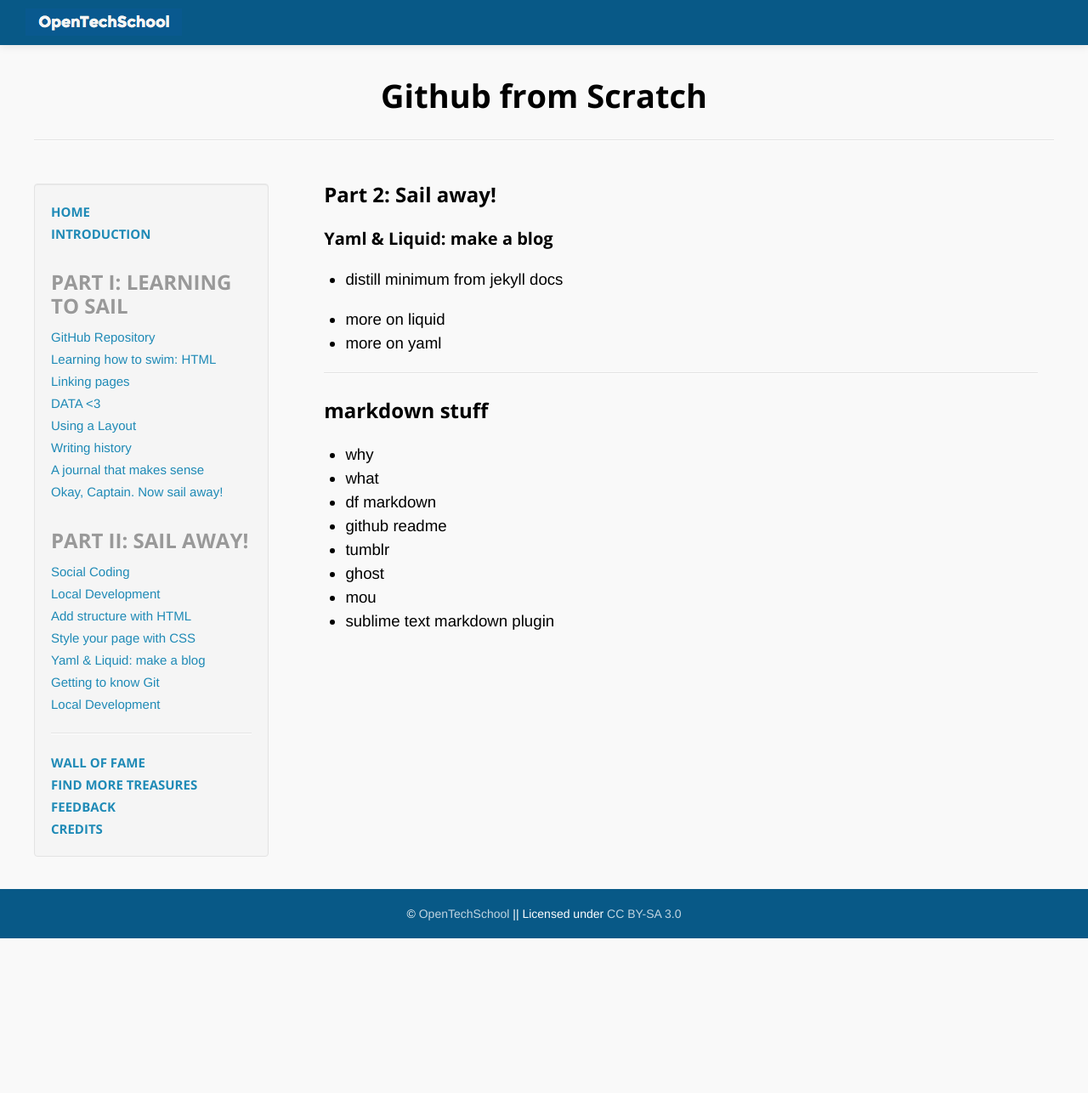
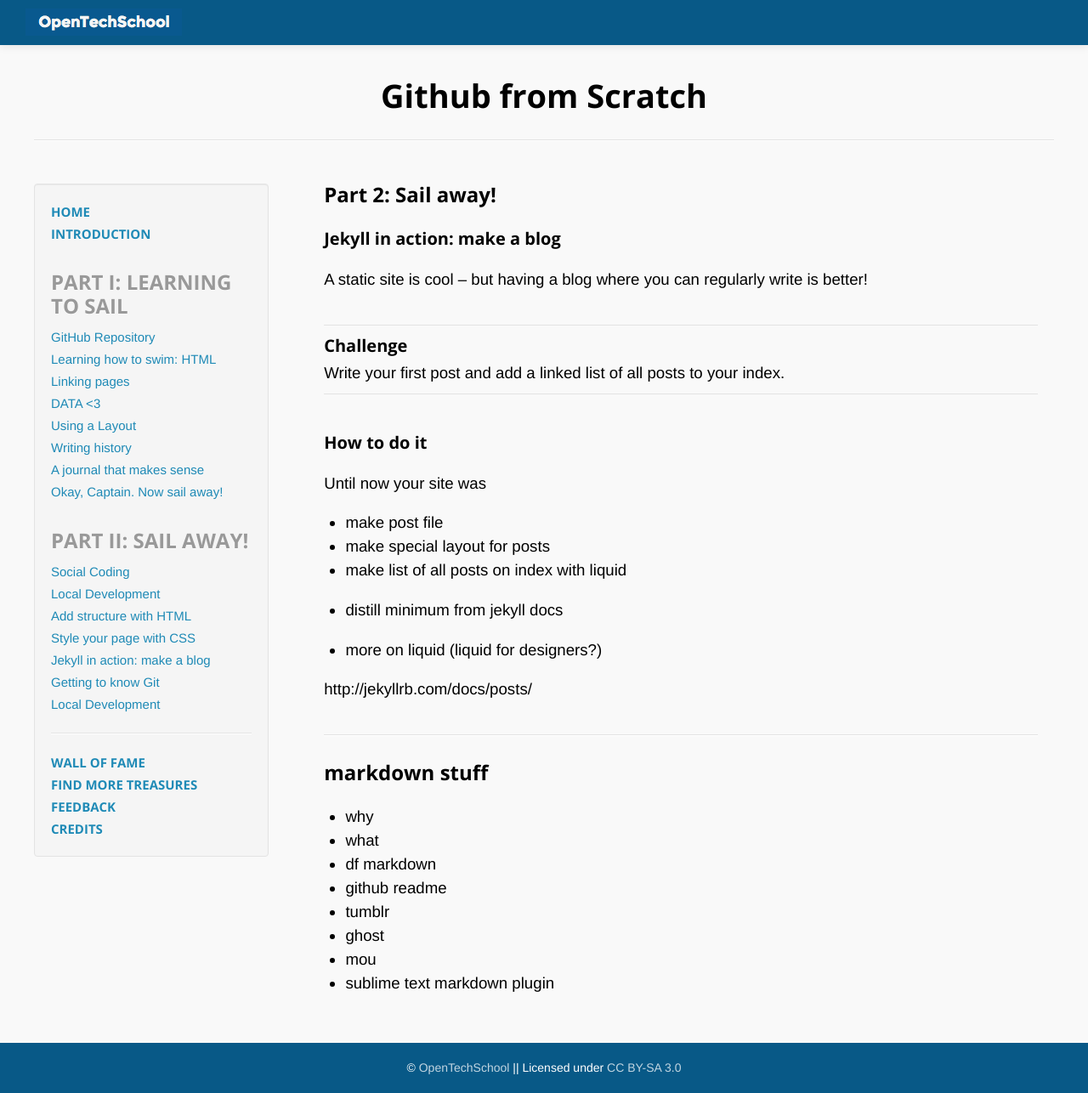
Before and after one commit to afknapping/github-from-scratch, a Jekyll site: the page built from _posts/2007-08-01-make-a-blog.md, in a window 1280 px wide. Shown: the whole page at 85% size. Built offline with Jekyll 4.4.1, drawn with Linux system fonts in a browser that asks for light colours; Markdown is read by kramdown in place of the engine named in the settings; before the commit the page ends 1104 px from its top, so only the background shows below that.

Commit message:
some update

```diff
--- a/_posts/2007-08-01-make-a-blog.md
+++ b/_posts/2007-08-01-make-a-blog.md
@@ -1,15 +1,32 @@
 ---
 layout: post
-title:  "Yaml & Liquid: make a blog"
+title:  "Jekyll in action: make a blog"
 chapter: "two"
 ---
 
+A static site is cool – but having a blog where you can regularly write is better!
+
+#### Challenge
+
+Write your first post and add a linked list of all posts to your index.
+
+
+#### How to do it
+
+Until now your site was
+
+
+- make post file
+- make special layout for posts
+- make list of all posts on index with liquid
+
+
 - distill minimum from jekyll docs
 
-- more on liquid
-- more on yaml
+- more on liquid (liquid for designers?)
 
 
+http://jekyllrb.com/docs/posts/
 
 ---
 
```
